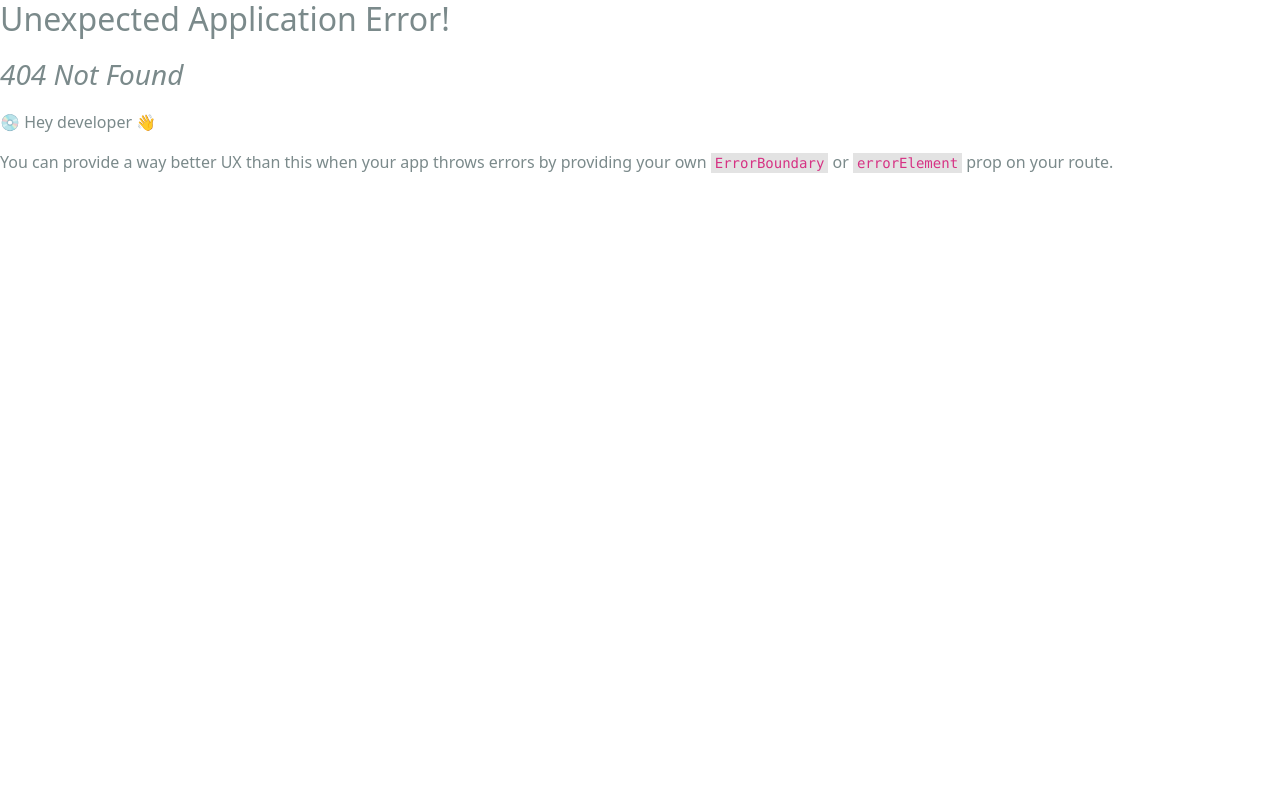
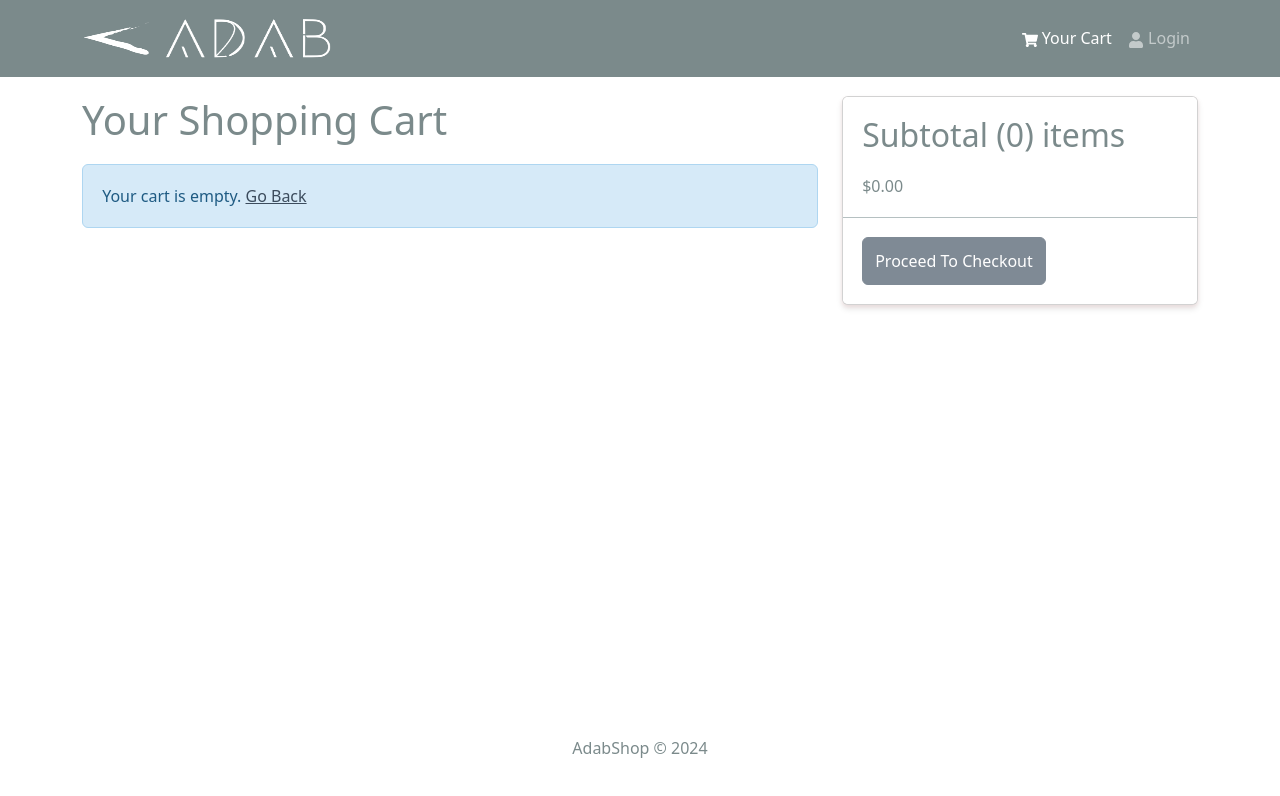
Before and after one commit to AbdullahMS9/AdabShop, a React (Create React App) app in the folder frontend/: page /cart in a window 1280 px wide. Before the commit this address had no page. Shown: the top 796 px of the page. Built offline with nearby package versions, Linux system fonts and the light colour scheme.

Commit message:
cart functionality complete

```diff
--- a/frontend/src/components/Header.jsx
+++ b/frontend/src/components/Header.jsx
@@ -1,10 +1,13 @@
-import {Navbar, Nav, Container} from 'react-bootstrap';
+import {Badge, Navbar, Nav, Container} from 'react-bootstrap';
 import {FaShoppingCart,FaUser} from 'react-icons/fa';
 import {LinkContainer} from 'react-router-bootstrap';
+import { useSelector } from 'react-redux';
 import Adab from '../assets/Adab.png'
 //<img src={Adab} alt='Adab' width="200" height="100"/>
 
 const Header = () => {
+    const { cartItems } = useSelector((state) => state.cart);
+
   return (
     <header>
         <Navbar bg='dark' variant='dark' expand='md' collapseOnSelect>
@@ -18,7 +21,16 @@
                 <Navbar.Collapse id='basic-navbar-nav'>
                     <Nav className='ms-auto'>
                         <LinkContainer to='/cart'>
-                            <Nav.Link><FaShoppingCart/> Your Cart</Nav.Link>
+                            <Nav.Link>
+                                <FaShoppingCart/> Your Cart
+                                {
+                                    cartItems.length > 0 && (
+                                        <Badge pill bg='success' style={{marginLeft: '5px'}}>
+                                            {cartItems.reduce((a,c) => a + c.qty, 0)}
+                                        </Badge>
+                                    )
+                                }
+                            </Nav.Link>
                         </LinkContainer>
 
                         <LinkContainer to='/login'>
--- a/frontend/src/index.js
+++ b/frontend/src/index.js
@@ -13,12 +13,14 @@
 import reportWebVitals from './reportWebVitals';
 import HomeScreen from './screens/HomeScreen';
 import ProductScreen from './screens/ProductScreen';
+import CartScreen from './screens/CartScreen';
 
 const router = createBrowserRouter(
   createRoutesFromElements(
     <Route path='/' element={<App/>}>
       <Route index={true} path='/' element={<HomeScreen/>}/>
       <Route path='/product/:id' element={<ProductScreen/>}/>
+      <Route path='/cart' element={<CartScreen/>}/>
 
     </Route>
   )
--- /dev/null
+++ b/frontend/src/screens/CartScreen.jsx
@@ -0,0 +1,93 @@
+import { Link, useNavigate } from 'react-router-dom';
+import { useDispatch, useSelector } from 'react-redux';
+import { Row, Col, ListGroup, Image, Form, Button, Card } from 'react-bootstrap';
+import { FaTrash } from 'react-icons/fa';
+import Message from '../components/Message';
+import { addToCart, removeFromCart } from '../slices/cartSlice';
+
+const CartScreen = () => {
+    const navigate = useNavigate();
+    const dispatch = useDispatch();
+
+    const cart = useSelector((state) => state.cart);
+    const { cartItems } = cart;
+
+    const addToCartHandler = async (product, qty) => {
+        dispatch(addToCart({...product, qty}));
+    };
+    const removeFromCartHandler = async (id) => {
+        dispatch(removeFromCart(id));
+    };
+
+    const checkoutHandler = () => {
+        navigate('/login?redirect=/shipping')
+    };
+
+    return (
+        <Row>
+            <Col md={8}>
+                <h1 style={{marginBottom: '20px'}}>Your Shopping Cart</h1>
+                {cartItems.length === 0 ? (
+                    <Message>
+                        Your cart is empty. <Link to='/'>Go Back</Link>
+                    </Message>
+                ) : (
+                    <ListGroup variant='flush'>
+                        {cartItems.map((item) => (
+                            <ListGroup.Item key={item._id}>
+                                <Row>
+                                    <Col md={2}>
+                                        <Image src={item.image} alt={item.name} fluid rounded />
+                                    </Col>
+                                    <Col md={4}>
+                                        <Link to={`/product/${item._id}`}>{item.name}</Link>
+                                    </Col>
+                                    <Col md={2}>
+                                        ${item.price}
+                                    </Col>
+                                    <Col md={1}>
+                                        <Form.Control
+                                            as = 'select'
+                                            value = {item.qty}
+                                            onChange = {(e) => addToCartHandler(item, Number(e.target.value))}
+                                        >
+                                            {[...Array(item.countInStock).keys()].map((x) => (
+                                                <option key = {x + 1} value = {x + 1}>
+                                                    {x + 1}
+                                                </option>
+                                            ))}
+                                        </Form.Control>
+                                    </Col>
+                                    <Col md={1}>
+                                        <Button type='button' variant='light' onClick={ () => removeFromCartHandler(item._id)}>
+                                            <FaTrash/>
+                                        </Button>
+                                    </Col>
+                                </Row>
+                            </ListGroup.Item>
+                        ))}
+                    </ListGroup>
+                )}
+            </Col>
+            <Col md={4}>
+                <Card>
+                    <ListGroup variant='flush'>
+                        <ListGroup.Item>
+                            <h2>
+                                Subtotal ({cartItems.reduce((acc, item) => acc + item.qty, 0)}) items
+                            </h2>
+                            ${cartItems.reduce((acc, item) => acc + item.qty * item.price, 0).toFixed(2)}
+                        </ListGroup.Item>
+                        <ListGroup.Item>
+                            <Button type='button' className='btn-block' disabled={cartItems.length === 0} onClick={checkoutHandler}>
+                                Proceed To Checkout
+                            </Button>
+                        </ListGroup.Item>
+                    </ListGroup>
+                </Card>
+            </Col>
+        </Row>
+    );
+}
+
+export default CartScreen;
--- a/frontend/src/screens/ProductScreen.jsx
+++ b/frontend/src/screens/ProductScreen.jsx
@@ -92,7 +92,6 @@
                                                                     </option>
                                                                 ))}
                                                             </Form.Control>
-
                                                         </Col>
                                                     </Row>
                                                 </ListGroup.Item>
--- a/frontend/src/slices/cartSlice.js
+++ b/frontend/src/slices/cartSlice.js
@@ -20,10 +20,15 @@
 
             //Price calculations
             return updateCart(state);
+        },
+        removeFromCart: (state, action) => {
+            state.cartItems = state.cartItems.filter((x) => (x._id !== action.payload));
+
+            return updateCart(state);
         }
     },
 });
 
-export const { addToCart} = cartSlice.actions;
+export const { addToCart, removeFromCart } = cartSlice.actions;
 
 export default cartSlice.reducer;
```
